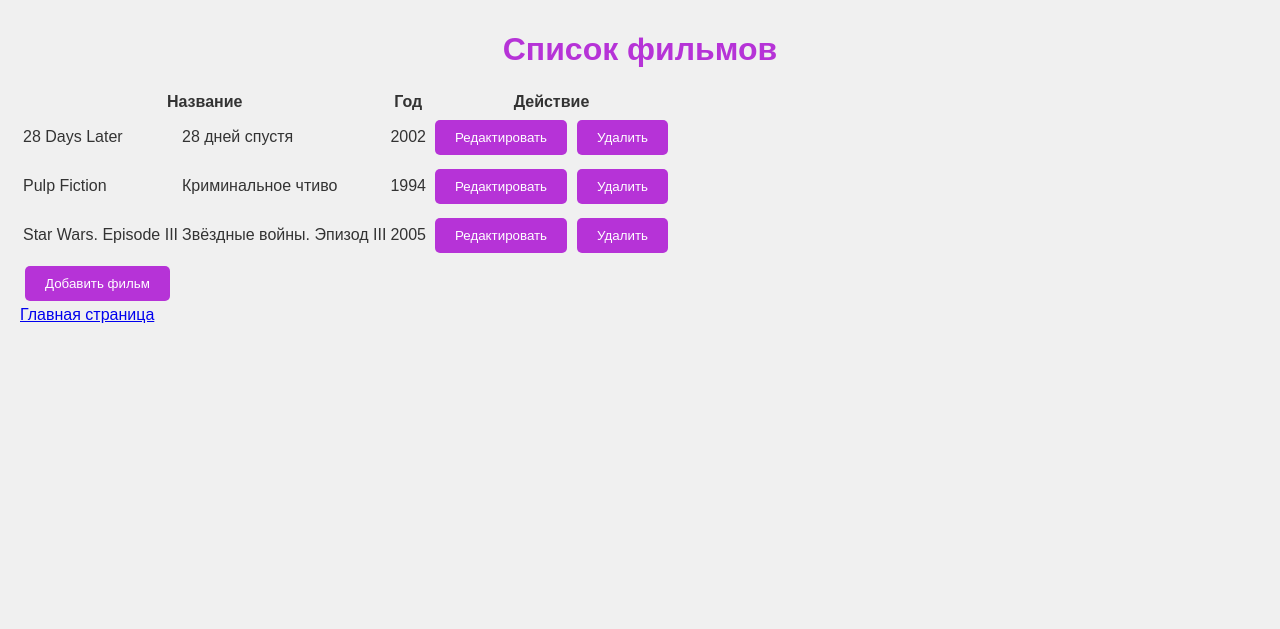
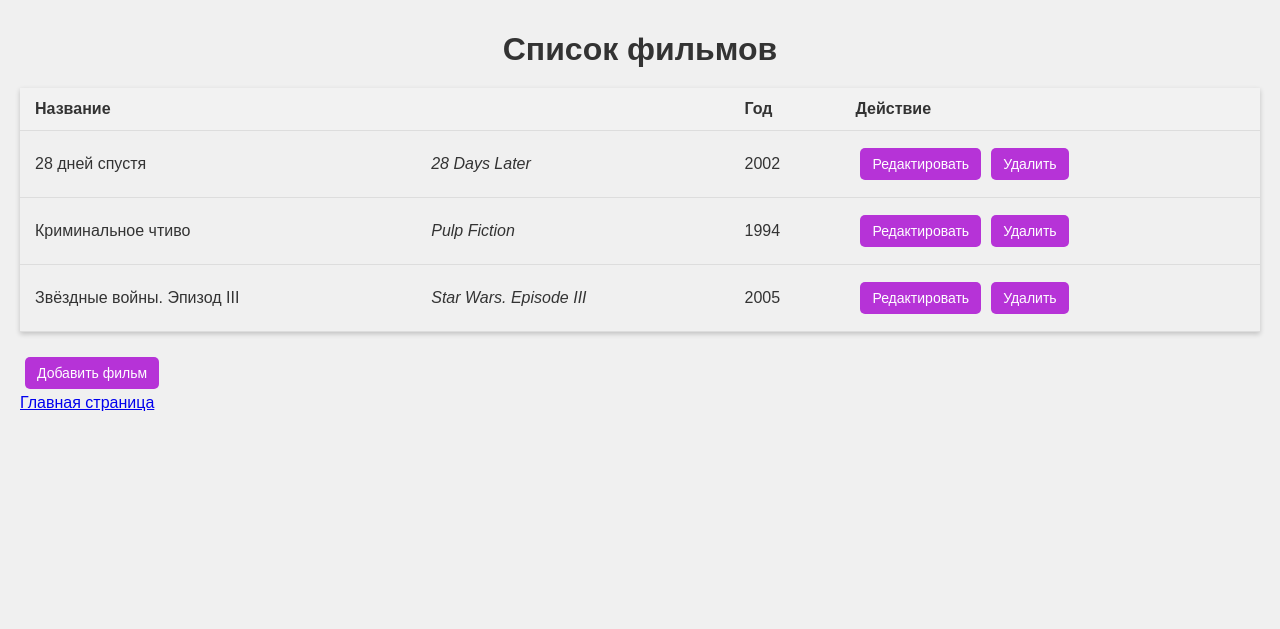
Before and after one commit to yngmzleen/weblabs2, a Flask app: page /lab7/ in a window 1280 px wide. Shown: the part 55-684 px from the top of the page. Run offline with Flask 3, Linux system fonts and the light colour scheme.

Commit message:
самостоятельные задания (автозаполнение не работает)

```diff
--- a/lab7.py
+++ b/lab7.py
@@ -73,6 +73,9 @@ def add_film():
     film = request.get_json()
     if not film or not all(k in film for k in ('title', 'title_ru', 'year', 'description')):
         return abort(400, "Invalid film data")
-
+    if film['description'] == '':
+        return {'description': 'Заполните описание!'}, 400
+    if film['title_ru'] and not film['title']:
+        film['title'] = film['title_ru']
     films.append(film)
     return {'id': len(films) - 1}, 201
--- a/static/lab7/main.js
+++ b/static/lab7/main.js
@@ -15,6 +15,9 @@ function fillFilmList() {
             let tdActions = document.createElement('td');
 
             tdTitle.innerText = films[i].title == films[i].title_ru ? ''  : films[i].title;
+            if (tdTitle.innerText)
+                tdTitle.innerText = '' + tdTitle.innerText + ''
+            tdTitle.style.fontStyle = 'italic';
             tdTitleRus.innerText = films[i].title_ru;
             tdYear.innerText = films[i].year;
 
@@ -33,8 +36,8 @@ function fillFilmList() {
             tdActions.append(editButton);
             tdActions.append(delButton);
 
+            tr.append(tdTitleRus);
             tr.append(tdTitle);
-            tr.append(tdTitleRus);
             tr.append(tdYear);
             tr.append(tdActions);
 
--- a/templates/lab7/lab7.html
+++ b/templates/lab7/lab7.html
@@ -5,20 +5,97 @@
 <style>
     .modal {
         z-index: 100;
-    box-shadow: 3px 3px 5px black;
+        box-shadow: 0 4px 10px rgba(0, 0, 0, 0.2);
         background: white;
         width: 400px;
         left: 50%;
-    top: 220px;
-    margin-left: -220px;
-    position: absolute;
+        top: 50%;
+        transform: translate(-50%, -50%);
+        position: fixed;
         padding: 20px;
-    border-radius: 20px;
+        border-radius: 10px;
         display: none;
+        font-family: Arial, sans-serif;
+    }
+
+    .modal h2 {
+        margin-top: 0;
+        font-size: 20px;
+        color: #333;
+    }
+
+    .modal label {
+        display: block;
+        margin-bottom: 10px;
+        font-size: 14px;
+        color: #555;
+    }
+
+    .modal input[type="text"],
+    .modal input[type="number"],
+    .modal textarea {
+        width: 100%;
+        padding: 10px;
+        margin-top: 5px;
+        border: 1px solid #ccc;
+        border-radius: 5px;
+        font-size: 14px;
+        box-sizing: border-box;
+    }
+
+    .modal textarea {
+        resize: vertical;
+        height: 100px;
+    }
+
+    .modal .error-message {
+        color: red;
+        font-size: 12px;
+        margin-top: 5px;
     }
 
     .error-message {
         color: red;
+    }
+
+    table {
+        width: 100%;
+        border-collapse: collapse;
+        margin-bottom: 20px;
+        font-family: Arial, sans-serif;
+        box-shadow: 0 2px 5px rgba(0, 0, 0, 0.2);
+    }
+
+    th, td {
+        padding: 12px 15px;
+        text-align: left;
+        border-bottom: 1px solid #ddd;
+    }
+
+    th {
+        background-color: #f2f2f2;
+        font-weight: bold;
+        color: #333;
+    }
+
+    button {
+        padding: 8px 12px;
+        margin-right: 5px;
+        border: none;
+        border-radius: 5px;
+        cursor: pointer;
+        font-size: 14px;
+        transition: background-color 0.3s ease;
+    }
+
+    button:hover {
+        background-color: #ddd;
+    }
+
+    h1 {
+        font-family: Arial, sans-serif;
+        color: #333;
+        margin-bottom: 20px;
     }
 </style>
 
```
Lines whose indentation alone changed are shown as unchanged.
